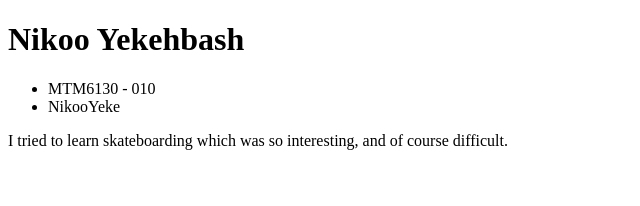
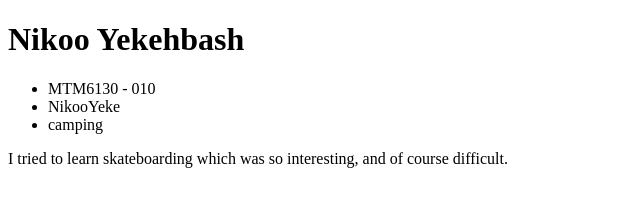
Before and after one commit to NikooYeke/nikoo, a plain HTML site: page mtm6201/index.html in a window 1280 px wide. Shown: the whole page, without its empty margins (0-640 px from the left). Drawn offline with Linux system fonts and the light colour scheme.

Commit message:
add one item

```diff
--- a/mtm6201/index.html
+++ b/mtm6201/index.html
@@ -10,6 +10,7 @@
     <ul>
         <li>MTM6130 - 010</li>
         <li>NikooYeke</li>
+        <li>camping</li>
     </ul>
     <p>
         I tried to learn skateboarding which was so interesting, and of course difficult.
```
